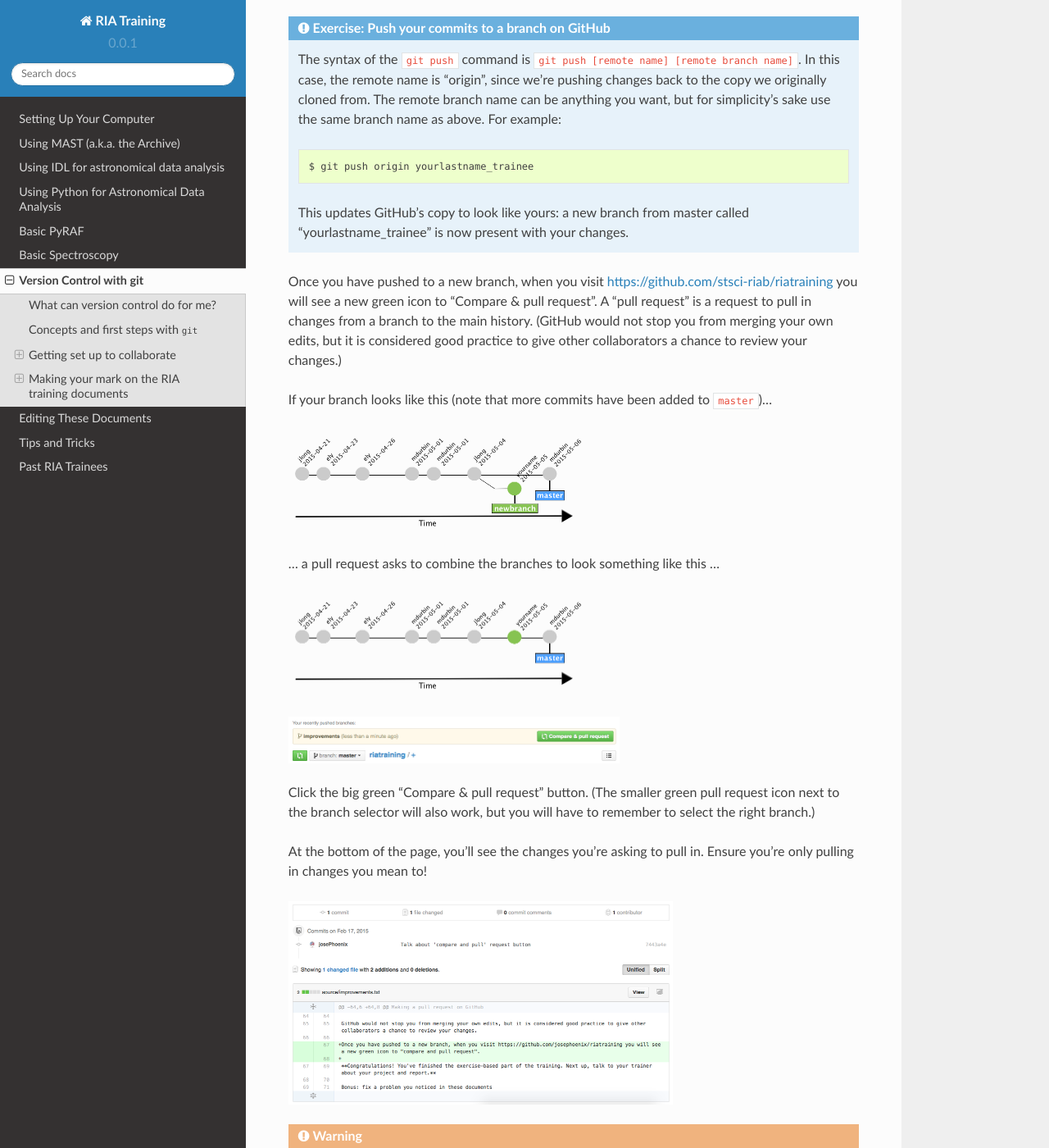
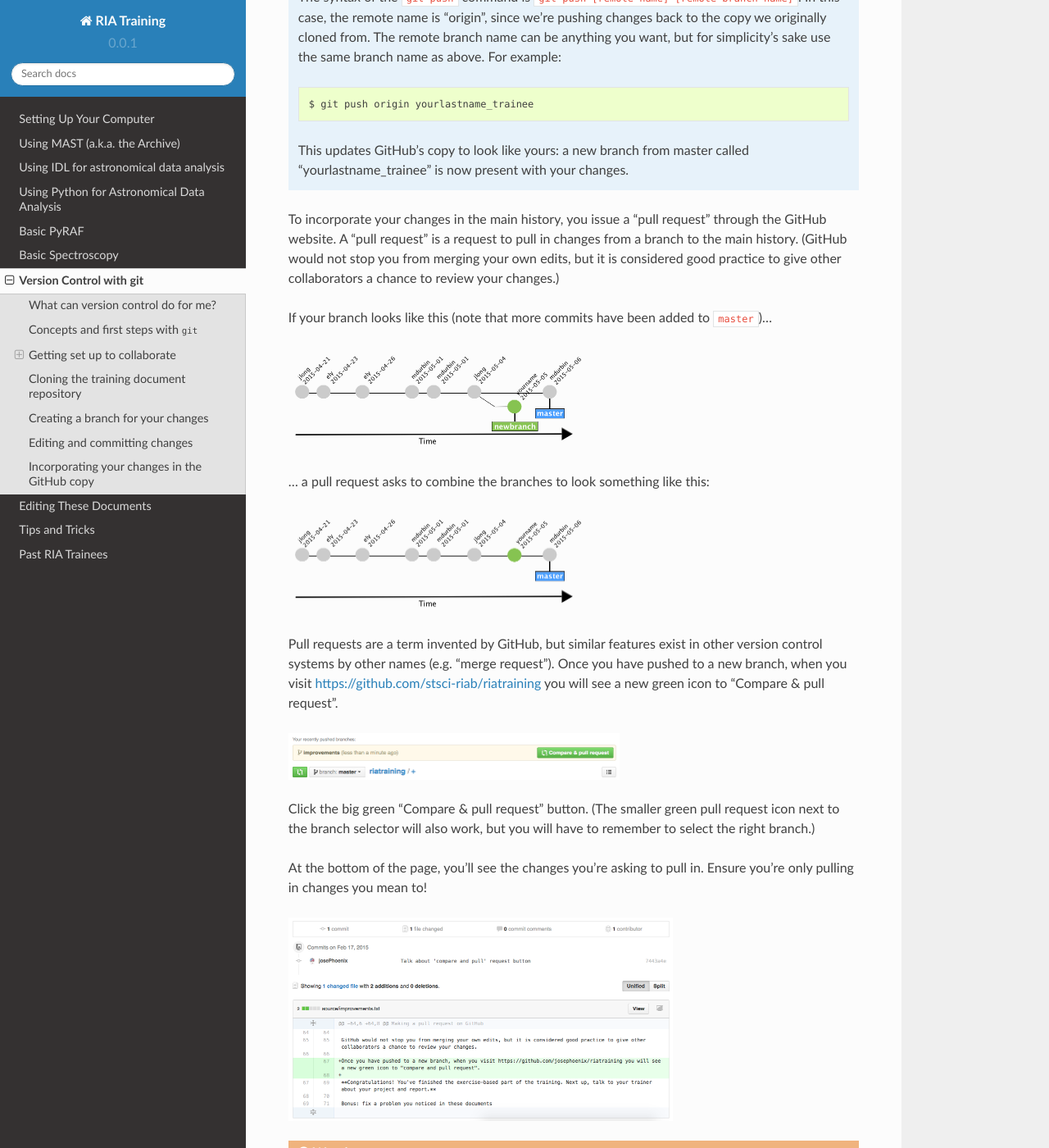
Before and after one commit to staceybright/training-library, a Sphinx documentation site: the page built from source/version_control.txt, in a window 1280 px wide and 1400 px high, scrolled down 8826 px. Shown: the whole window at 82% size. Built offline with Sphinx 7.4.7 and the Read the Docs theme 2.0.0, drawn with Linux system fonts in a browser that asks for light colours; some of the changed text lies outside the part shown.

Commit message:
Rearrange headings in version control training

```diff
--- a/source/version_control.txt
+++ b/source/version_control.txt
@@ -154,13 +154,10 @@
 
 Phew! That was a long prelude to the main event. Fortunately, once you've set this up once for a computer, you rarely have to touch it again.
 
-Making your mark on the RIA training documents
-==============================================
+Cloning the training document repository
+========================================
 
 You should now have access to https://github.com/stsci-riab/riatraining, a.k.a. `stsci-riab/riatraining <https://github.com/stsci-riab/riatraining>`_. [#abbreviatedgithub]_
-
-Cloning the repository to make your own copy
---------------------------------------------
 
 Cloning copies the contents and the history of a repository over the network or on disk. When cloning from GitHub, there are multiple ways ``git`` can talk to the central server. We're interested in talking over **SSH**, since it's simpler for sending your changes back to the central copy. Plus, we just set up an SSH key for this.
 
@@ -177,8 +174,8 @@
 
    Clone the repository into a directory on your computer. The command to clone a repository is ``git clone [clone url]``, where ``[clone url]`` is the URL you just copied. This will copy the repository into  a new directory called ``riatraining`` under whatever directory you're in.
 
-Editing the trainees list
--------------------------
+Creating a branch for your changes
+==================================
 
 Now you have a git repository to manipulate on your own computer. The command ``clone`` is aptly named: the entire history of the repository is there, but it's entirely self contained. Don't worry about screwing it up; if you get stuck it's possible to delete the whole folder and make a "fresh" clone without affecting anyone else's work.
 
@@ -235,7 +229,7 @@
 However, because you have selected a new branch, changes you make will be added to the history on their own separate timeline. Thus prepared, let's edit the trainees list.
 
 Editing and committing changes
-^^^^^^^^^^^^^^^^^^^^^^^^^^^^^^
+==============================
 
 These pages are stored in the ``source`` directory. The document we want to edit is called ``trainees.txt``. Open it up in your favorite text editor.
 
@@ -272,7 +266,7 @@
 This may seem academic (it's still a connected line to the main history!), but keep in mind that ``master`` can continue evolving while you work on your branch. Also, if you and another trainee both branch off of ``master`` at the same point, your work can proceed in parallel on your own branches.
 
 Incorporating your changes in the GitHub copy
-^^^^^^^^^^^^^^^^^^^^^^^^^^^^^^^^^^^^^^^^^^^^^
+=============================================
 
 Your changes are now committed to your local copy of the history. The next step is to send them to the copy on GitHub, where your trainer will review and sign off on your changes.
 
@@ -287,19 +281,21 @@
 
    This updates GitHub's copy to look like yours: a new branch from master called "yourlastname_trainee" is now present with your changes.
 
-Once you have pushed to a new branch, when you visit https://github.com/stsci-riab/riatraining you will see a new green icon to "Compare & pull request". A "pull request" is a request to pull in changes from a branch to the main history. (GitHub would not stop you from merging your own edits, but it is considered good practice to give other collaborators a chance to review your changes.)
+To incorporate your changes in the main history, you issue a "pull request" through the GitHub website. A "pull request" is a request to pull in changes from a branch to the main history. (GitHub would not stop you from merging your own edits, but it is considered good practice to give other collaborators a chance to review your changes.)
 
 If your branch looks like this (note that more commits have been added to ``master``)...
 
 .. figure:: figures/version_control/branching_4.png
    :scale: 50 %
-   :alt: GitHub's two buttons for "Compare & pull request"
+   :alt: The repository history. The master branch now has another commit, illustrating how "newbranch" and master evolved in parallel.
 
-... a pull request asks to combine the branches to look something like this ...
+... a pull request asks to combine the branches to look something like this:
 
 .. figure:: figures/version_control/branching_5.png
    :scale: 50 %
-   :alt: GitHub's two buttons for "Compare & pull request"
+   :alt: The repository history after "newbranch" has been merged into master.
+
+Pull requests are a term invented by GitHub, but similar features exist in other version control systems by other names (e.g. "merge request"). Once you have pushed to a new branch, when you visit https://github.com/stsci-riab/riatraining you will see a new green icon to "Compare & pull request".
 
 .. figure:: figures/compare_and_pull_request.png
    :scale: 50 %
```
Also changed, not shown: other parts of source/version_control.txt (+0 -3 lines).
